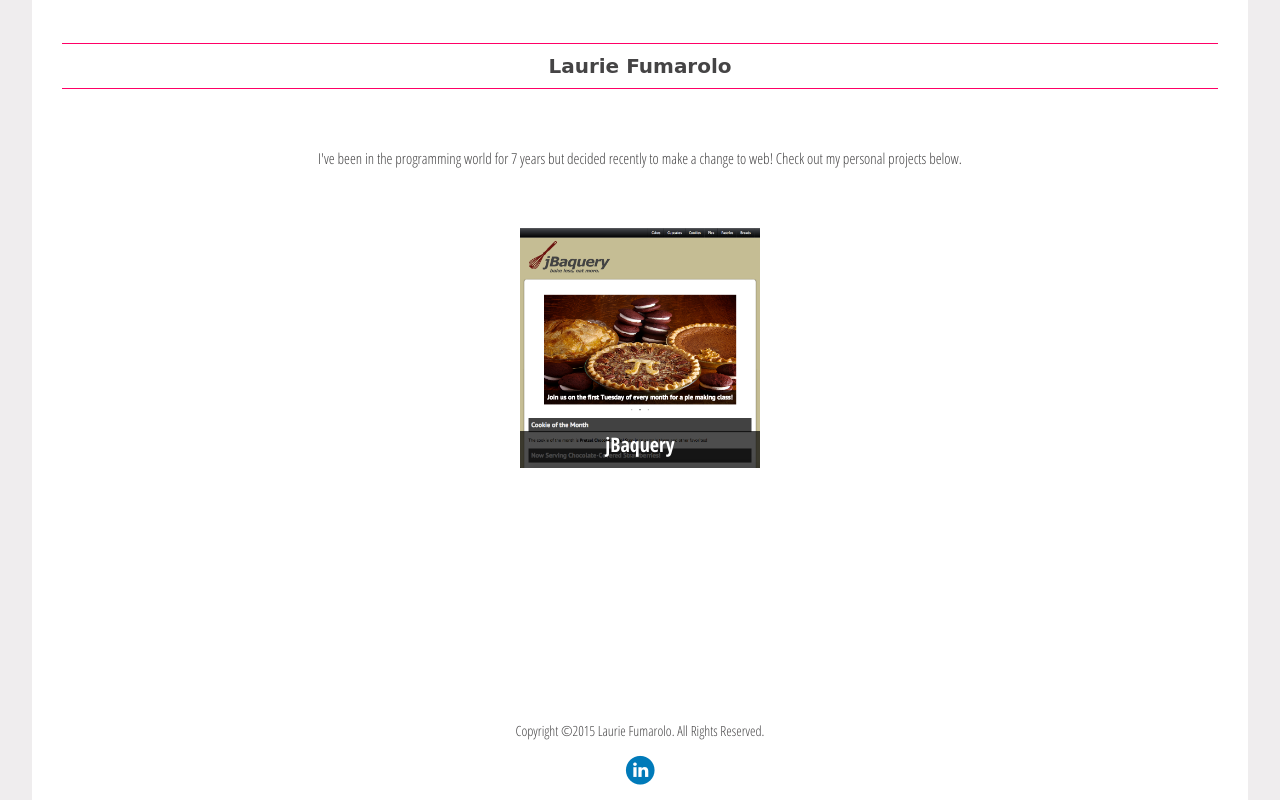
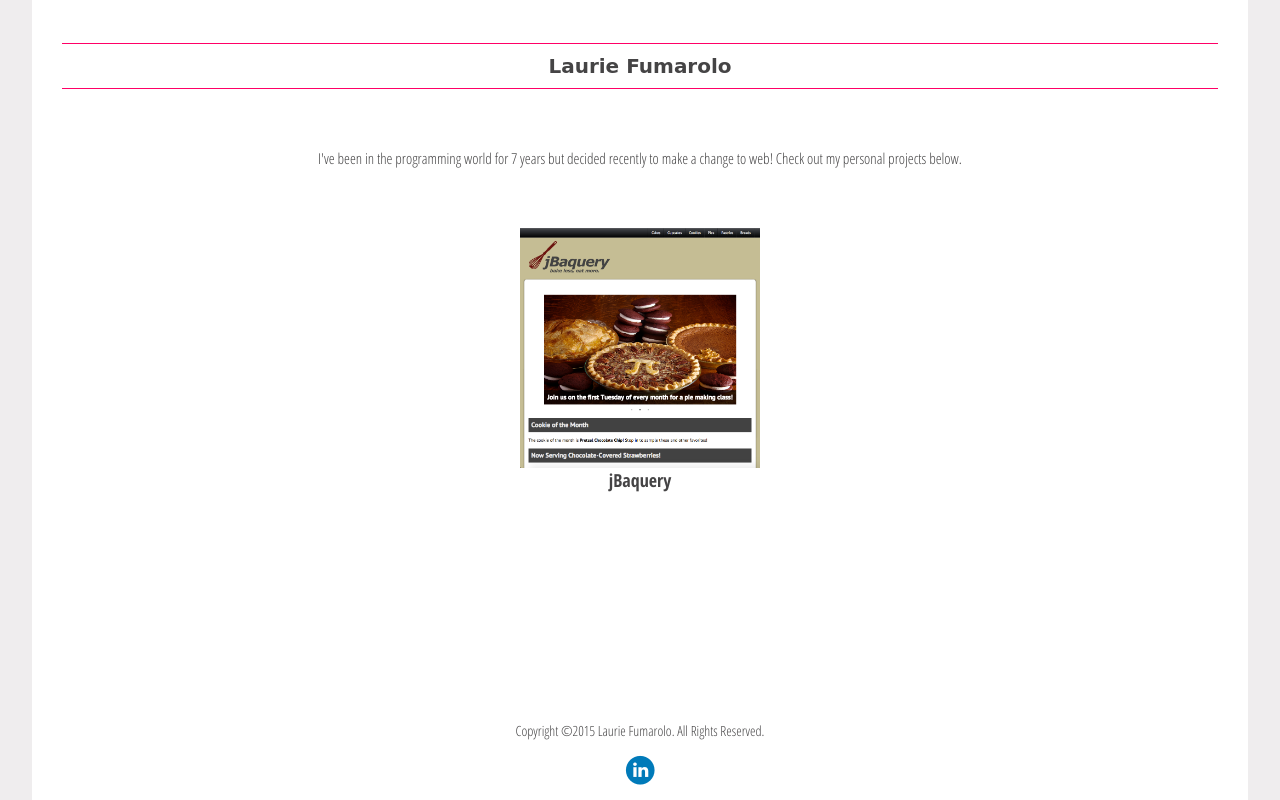
Before and after one commit to lauriefumarolo/lauriefumarolo-com, a PHP site: page / in a window 1280 px wide. Run offline with PHP 8.4, Linux system fonts and the light colour scheme; some web fonts are replaced.

Commit message:
Moving project name to bottom of tile instead of on top of image.

```diff
--- a/publish/css/styles.css
+++ b/publish/css/styles.css
@@ -69,7 +69,7 @@ header h1:after {
 	font-size: 18px;
 }
 
-/* Image tile styles */
+/* Project tile styles */
 
 #projects {
 	width: 450px;
@@ -85,7 +85,6 @@ header h1:after {
 
 .tile_menu_item a {
 	display: inline-block;
-	position: relative;
 }
 
 .tile_menu_item img {
@@ -93,18 +92,10 @@ header h1:after {
 	height: 400px;
 }
 
-/* Overlay text */
 .tile_menu_item h2 {
-	position: absolute;
-	width: 100%;
-	margin: auto;
-	padding-bottom: 10px;
-	left: 0;
-	bottom: 0;
-	color: white;
+	margin: 0;
+	padding: 0;
 	text-align: center;
-	font-size: 32px;
-	background: rgba(2, 2, 2, 0.7);
 }
 
 /* Pink corners */
@@ -194,6 +185,6 @@ only screen and (max-device-width: 1024px) {
 	}
 
 	.tile_menu_item h2 {
-		font-size: 20px;
+		font-size: 18px;
 	}
 }
--- a/publish/index.html
+++ b/publish/index.html
@@ -33,10 +33,8 @@
 				<div class="bottom right"></div>
 				<div class="bottom left"></div>
 
-				<a href="">
-					<img src="images/jBaquery_screenshot.png" alt="jBaquery" />
-					<h2>jBaquery</h2>
-				</a>
+				<a href=""><img src="images/jBaquery_screenshot.png" alt="jBaquery" /></a>
+				<h2>jBaquery</h2>
 			</div>
 		</div>
 	</div>
```
